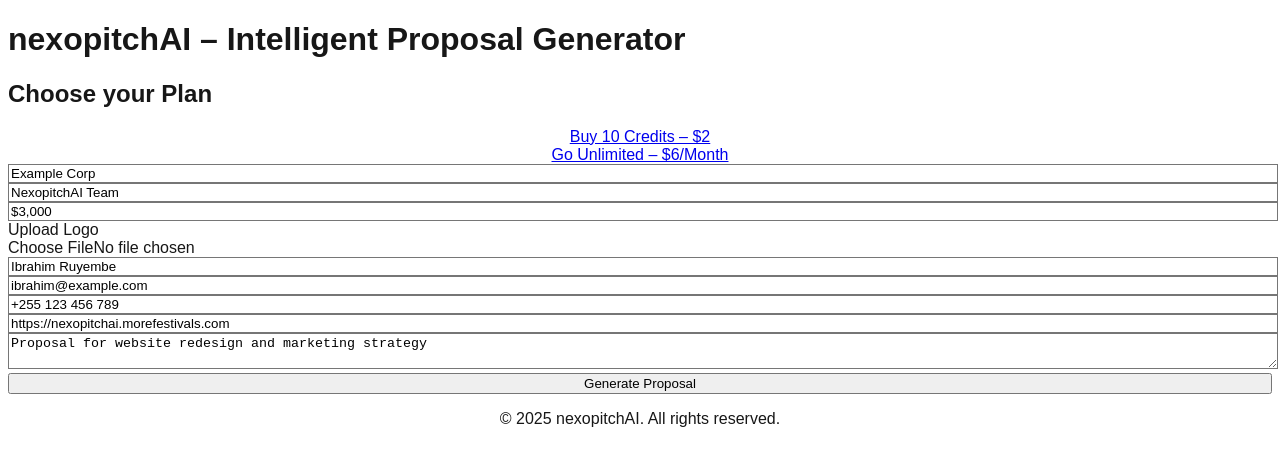
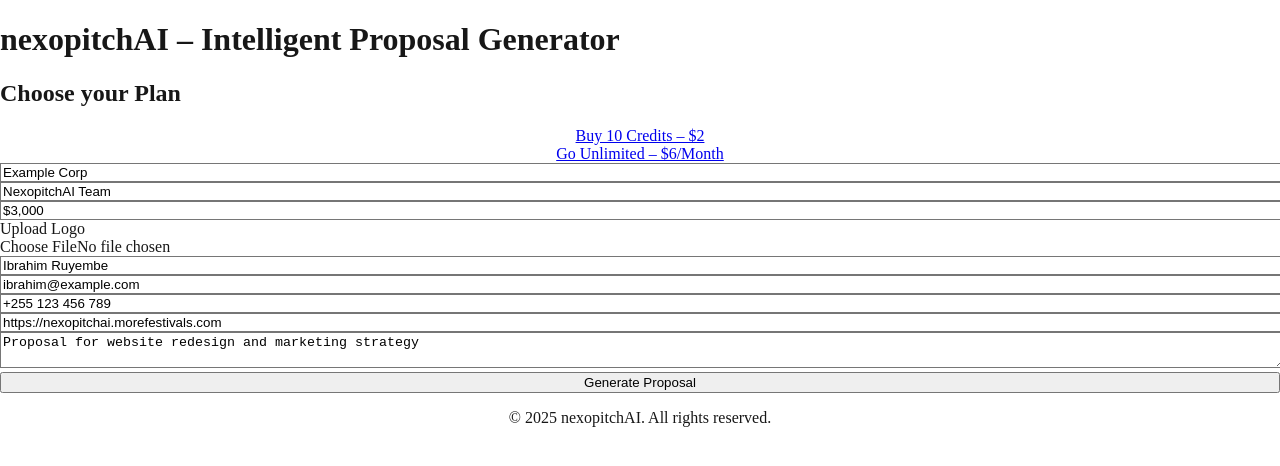
Before and after one commit to pasovacoin/nexopitchAI, a Next.js app: page / in a window 1280 px wide. Shown: the top 466 px of the page. Built offline with nearby package versions, Linux system fonts and the light colour scheme; no server answers.

Commit message:
Fix layout overflow with max-width and hidden overflow

```diff
--- a/app/globals.css
+++ b/app/globals.css
@@ -2,6 +2,10 @@
 @tailwind components;
 @tailwind utilities;
 
+html, body {
+  max-width: 100vw;
+  overflow-x: hidden;
+}
 
 :root {
   --background: #ffffff;
@@ -23,7 +27,10 @@
 }
 
 body {
-  background: var(--background);
+  background-color: var(--background);
   color: var(--foreground);
-  font-family: Arial, Helvetica, sans-serif;
+  font-family: var(--font-geist-sans), sans-serif;
+  margin: 0;
+  padding: 0;
+  box-sizing: border-box;
 }
```
